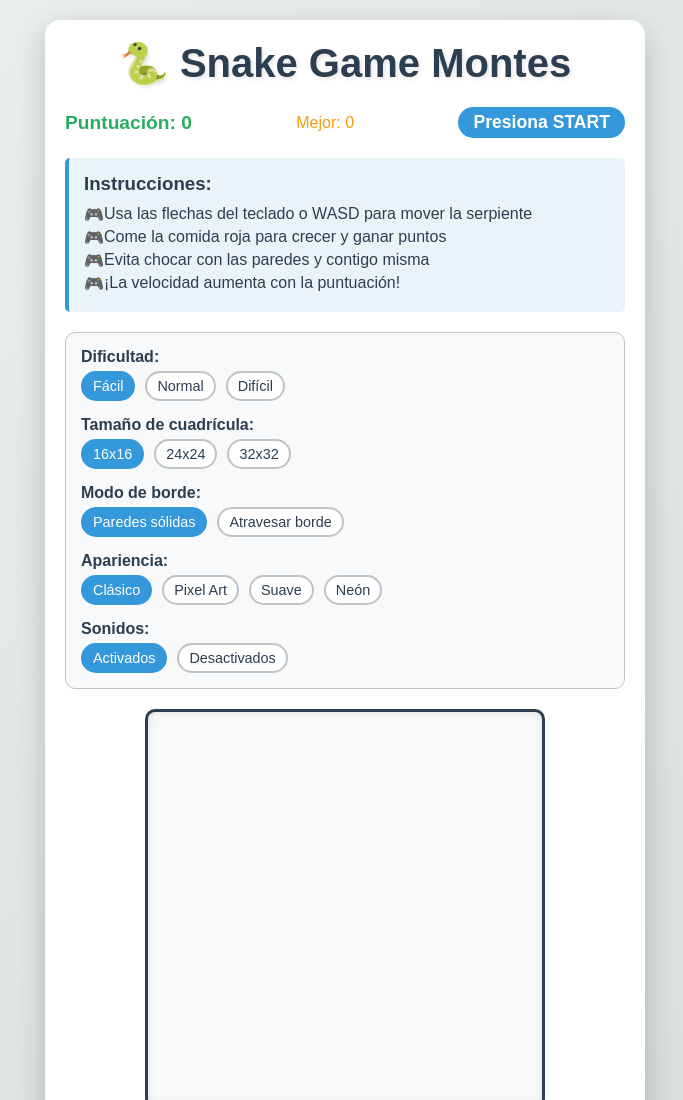
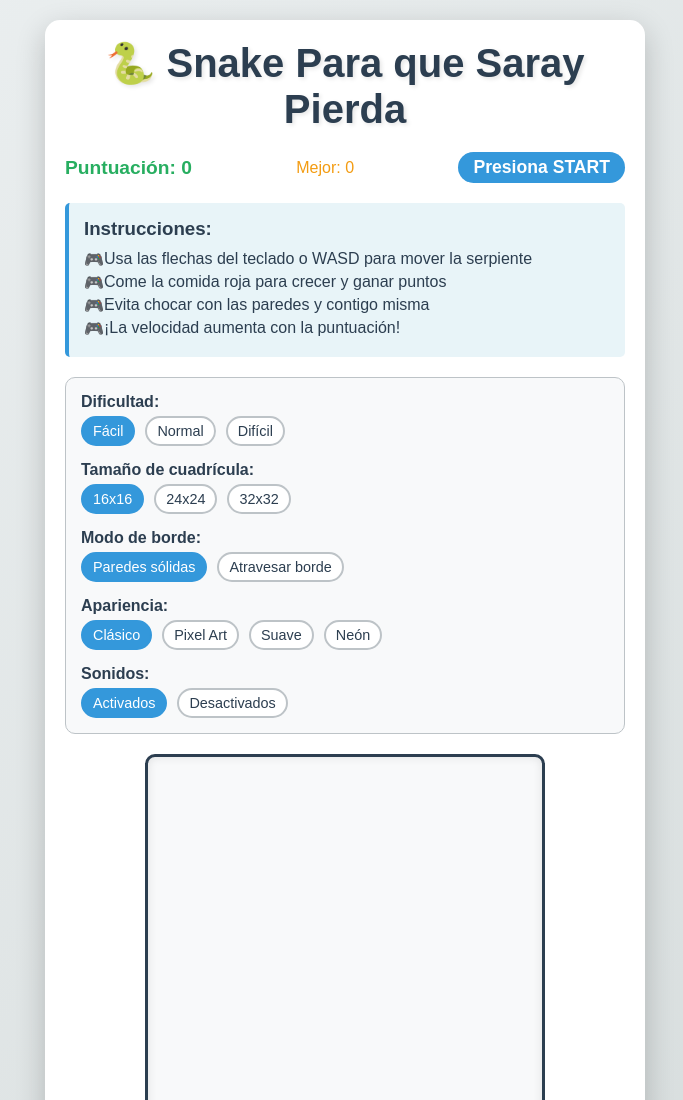
Before and after one commit to piipemontes-Dev/Primer-Juego-Snake-, a plain HTML site: page index.html in a window 1280 px wide. Shown: the top 1100 px of the page, without its empty margins (295-978 px from the left). Drawn offline with Linux system fonts and the light colour scheme.

Commit message:
Update index.html
saray

```diff
--- a/index.html
+++ b/index.html
@@ -328,7 +328,7 @@
 <body>
     <div class="game-container">
         <div class="game-header">
-            <h1 class="game-title">🐍 Snake Game Montes</h1>
+            <h1 class="game-title">🐍 Snake Para que Saray Pierda</h1>
         </div>
 
         <div class="game-info">
```
